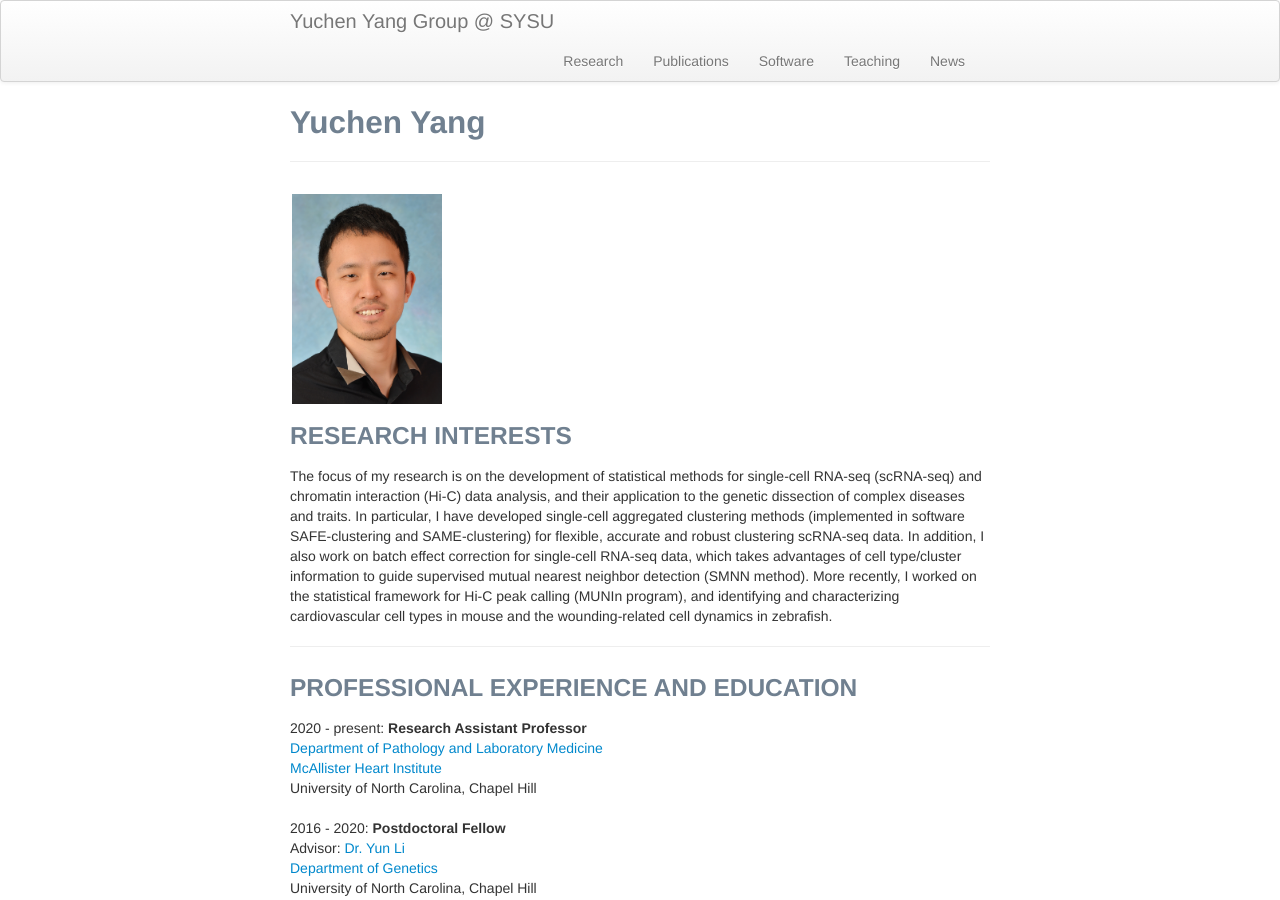
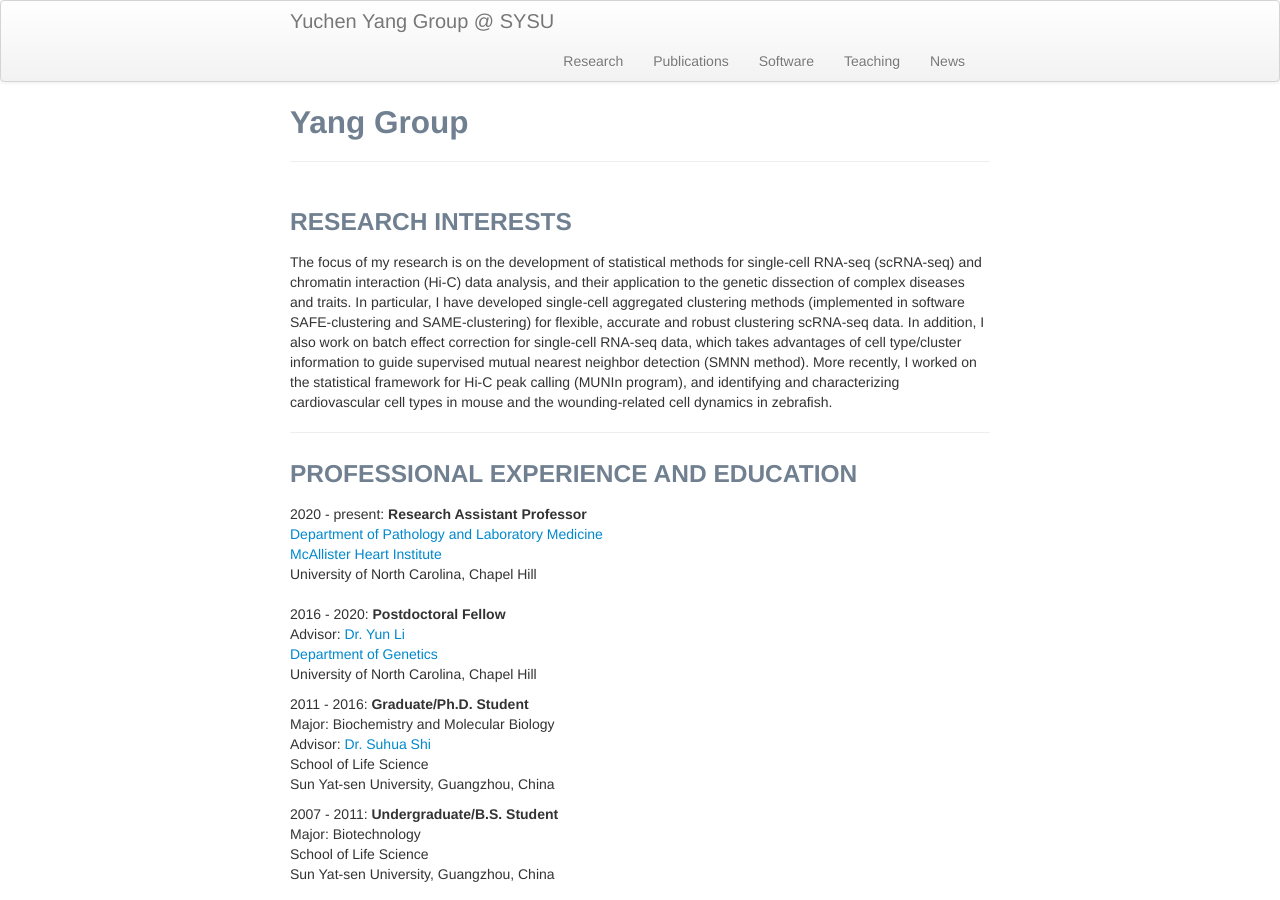
Before and after one commit to yuchenyanggroup/yuchenyanggroup.github.io, a Jekyll site: the page built from index.md, in a window 1280 px wide and 900 px high. Built offline with Jekyll 4.4.1, drawn with Linux system fonts in a browser that asks for light colours.

Commit message:
Update index.md

```diff
--- a/index.md
+++ b/index.md
@@ -1,18 +1,7 @@
 ---
 layout: page
-title: Yuchen Yang
+title: Yang Group
 ---
-
-<div class="container">
-    <div class="row-fluid">
-        <div class="span2">
-        <a href="assets/Yuchen.jpg">
-            <img src="assets/Yuchen.jpg" height="210" width="150" title="Yuchen Yang" alt="Yuchen Yang"/>
-        </a>
-        </div>
-    </div>
-</div>
-
 
 ### RESEARCH INTERESTS
 
```
